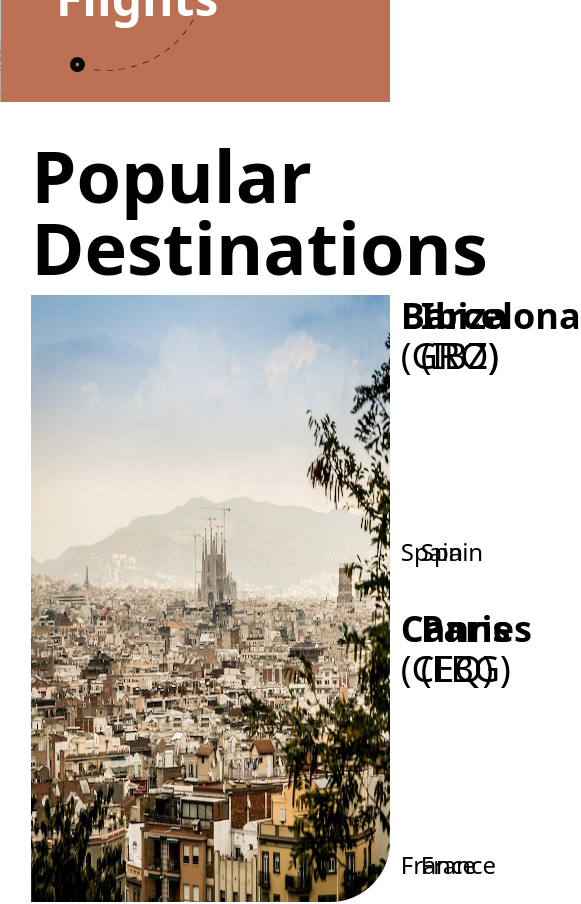
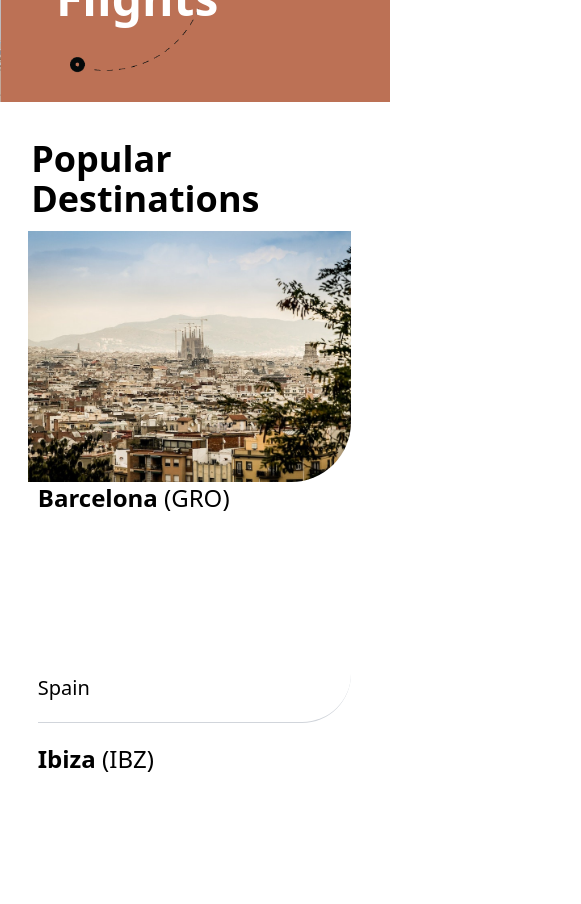
Before and after one commit to frost7t/flyers, a Next.js app: page / in a window 390 px wide. Shown: the part 2500-3404 px from the top of the page, 581 px wide, since content can reach past the window. Built offline with nearby package versions, Linux system fonts and the light colour scheme.

Commit message:
responsive/destination/done

```diff
--- a/src/Components/Destination.js
+++ b/src/Components/Destination.js
@@ -5,7 +5,7 @@ export default function Destination() {
   return (
     <>
       <div className="pt-[9.5vw] ml-[8%] mb-[3.2vw]">
-        <h1 className="text-7xl font-semibold">Popular Destinations</h1>
+        <h1 className=" text-4xl lg:text-7xl font-semibold">Popular Destinations</h1>
       </div>
       <div>
         <CardDestination />
--- a/src/Components/DestinationItem.js
+++ b/src/Components/DestinationItem.js
@@ -8,7 +8,7 @@ export default function DestinationItem({
   const { name, code, country } = destination; // Destructuration des propriétés de l'objet "destination"
 
   const Border = name !== "Paris" && name !== "Cannes"; // Vérifie si le nom de la destination est différent de "Paris" et "Cannes"
-  const borderClass = Border ? "border-t-[1px] border-gray-300" : ""; // Si Border est vrai, défini la classe CSS "border-t-[1px] border-gray-300", sinon, une chaîne de caractères vide
+  const borderClass = Border ? "lg:border-t-[1px] border-gray-300" : ""; // Si Border est vrai, défini la classe CSS "border-t-[1px] border-gray-300", sinon, une chaîne de caractères vide
 
   return (
     <div
@@ -16,13 +16,13 @@ export default function DestinationItem({
       onMouseEnter={() => handleMouseEnter(destination)} // Déclenche la fonction "handleMouseEnter" lorsqu'on survole l'élément div avec la destination en paramètre
       onMouseLeave={handleMouseLeave} // Déclenche la fonction "handleMouseLeave" lorsqu'on quitte l'élément div
     >
-      <h3 className="text-4xl font-semibold pb-40">
+      <h3 className=" text-2xl lg:text-4xl font-semibold pb-40">
         {name} <span className="font-normal">({code})</span>
          {/* // Affiche le nom
         de la destination et le code entre parenthèses ex: Paris = LBG*/}
       </h3>
       <div className="border-b-[1px] rounded-br-[60px] border-gray-300 pb-5">
-        <p className="text-2xl">{country}</p>
+        <p className="text-xl lg:text-2xl">{country}</p>
          {/* // Affiche le nom du pays */}
       </div>
     </div>
--- a/src/Components/cards/CardDestination.js
+++ b/src/Components/cards/CardDestination.js
@@ -14,8 +14,8 @@ export default function CardDestination() {
   };
 
   return (
-    <div className="">
-      <div className="ml-[8%] pb-[9.3vw] flex">
+    <div className="w-[90%]">
+      <div className="ml-[8%] pb-[9.3vw] lg:flex">
         <img
           src={
             hoveredDestination
@@ -25,7 +25,7 @@ export default function CardDestination() {
           alt="slider"
           className="rounded-br-[60px]"
         />
-        <div className="grid grid-cols-2 w-[45%] h-[50%] ml-[3%] gap-5">
+        <div className="grid grid-cols-1 lg:grid-cols-2 lg:w-[45%] lg:h-[50%] ml-[3%] gap-5">
           {DataDestination.map((destination) => (
             <DestinationItem
               key={destination.id} // Utilise l'ID de la destination comme clé
```
